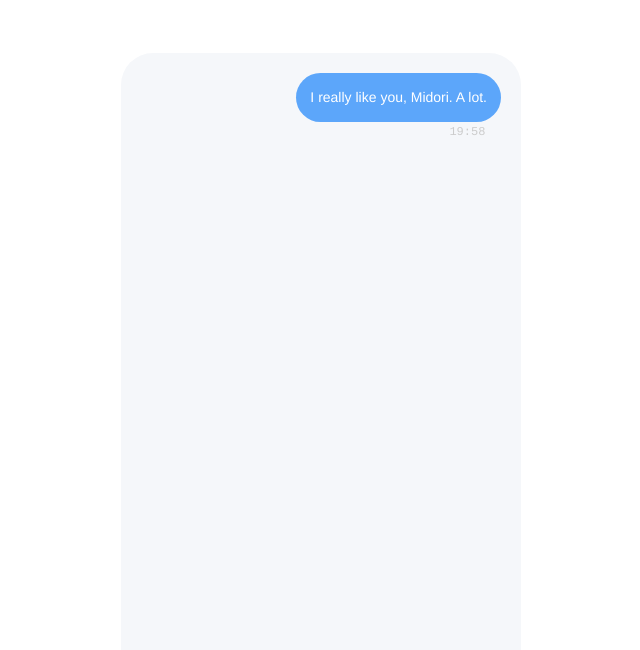
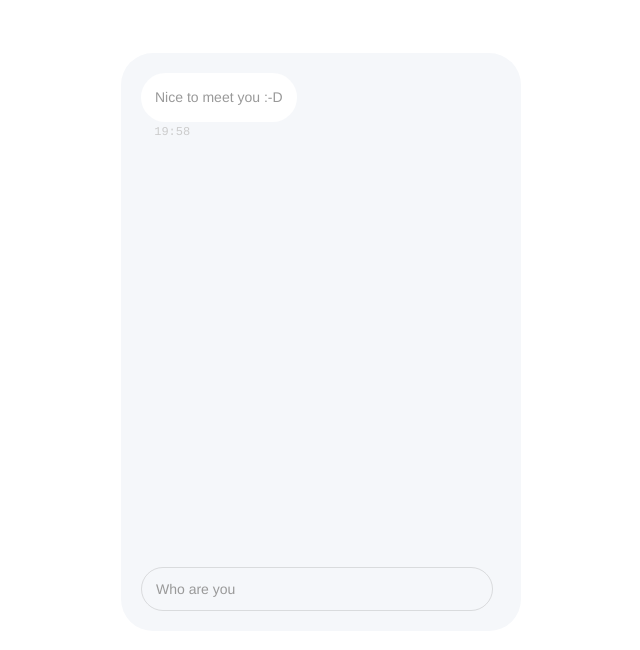
Before and after one commit to xuezzou/ilfam, a plain HTML site: page index.html in a window 1280 px wide. Shown: the whole page, without its empty margins (319-959 px from the left). Drawn offline with nearby package versions, Linux system fonts and the light colour scheme.

Commit message:
add two stories lines

```diff
--- a/conversation.js
+++ b/conversation.js
@@ -1,140 +1,241 @@
-var chatMessages = [{
+// messages
+let greeting = [{
+  name: "last",
+  msg: "Nice to meet you :-D",
+  delay: 500,
+  align: "left",
+  showTime: true,
+  time: "19:58"
+}];
+
+let choiceWhoAmI = [{
+  name: "ms1",
+  msg: "Who are you",
+  delay: 500,
+  align: "right",
+  showTime: true,
+  time: "19:58"
+}];
+
+let whoAmI = [{
+  name: "ms1",
+  msg: "A piano player who can't write good code and good poetry",
+  delay: 500,
+  align: "left",
+  showTime: false,
+  time: "19:58"
+}, {
+  name: "githubLink",
+  msg: "Here's my <a target='_blank' href='https://github.com/xuezzou'>Github</a>",
+  delay: 500,
+  align: "left",
+  showTime: false,
+  time: "19:58"
+}, {
+  name: "last",
+  msg: "And my <a target='_blank' href='xue_zou_resume_Dec18.pdf'>resume</a> if you are interested <br/> (๑¯◡¯๑)",
+  delay: 500,
+  align: "left",
+  showTime: true,
+  time: "19:58"
+}];
+
+let choiceTellAStory = [{
+  name: "ms1",
+  msg: "Tell a story",
+  delay: 500,
+  align: "right",
+  showTime: true,
+  time: "19:58"
+}];
+
+let storyNorwegianWood = [{
+  name: "ms1",
+  msg: "...",
+  delay: 500,
+  align: "left",
+  showTime: true,
+  time: "19:58"
+}, {
   name: "ms1",
   msg: "I really like you, Midori. A lot.",
   delay: 500,
   align: "right",
   showTime: true,
   time: "19:58"
-  },
-  {
+}, {
   name: "ms2",
   msg: "How much is a lot?",
   delay: 500,
   align: "left",
   showTime: true,
   time: "19:58"
-  },
-  {
+}, {
   name: "ms3",
   msg: "Like a spring bear,",
   delay: 500,
   align: "right",
   showTime: true,
   time: "19:58"
-  },
-  {
+}, {
   name: "ms4",
   msg: "A spring bear?",
   delay: 500,
   align: "left",
   showTime: false,
   time: "19:58"
-  },
-  {
+}, {
   name: "ms5",
   msg: "What’s that all about? A spring bear.",
   delay: 1000,
   align: "left",
   showTime: true,
   time: "19:58"
-  },
-  {
+}, {
   name: "ms6",
   msg: "You’re walking through a field all by yourself one day in spring,",
   delay: 1000,
   align: "right",
   showTime: false,
   time: "19:58"
-  },
-  {
+}, {
   name: "ms7",
   msg: "and this sweet little bear cub with velvet fur and shiny little eyes comes walking along.",
   delay: 2000,
   align: "right",
   showTime: false,
   time: "19:58"
-  },
-  {
+}, {
   name: "ms8",
   msg: "And he says to you,",
   delay: 2000,
   align: "right",
   showTime: false,
   time: "19:58"
-  },
-  {
+}, {
   name: "ms9",
   msg: "\"Hi, there, little lady. Want to tumble with me?\"",
   delay: 5000,
   align: "right",
   showTime: false,
   time: "19:58"
-  },
-  {
+}, {
   name: "ms10",
   msg: "So you and the bear cub spend the whole day in each other’s arms,",
   delay: 2000,
   align: "right",
   showTime: false,
   time: "19:58"
-  },
-  {
+}, {
   name: "ms11",
   msg: "tumbling down this clover-covered hill.",
   delay: 2000,
   align: "right",
   showTime: false,
   time: "19:58"
-  },
-  {
+}, {
   name: "ms12",
   msg: "Nice, huh?",
   delay: 1000,
   align: "right",
   showTime: true,
   time: "19:58"
-  },
-  {
+}, {
   name: "ms14",
   msg: "Yeah. Really nice",
   delay: 2000,
   align: "left",
   showTime: true,
   time: "19:58"
-  },
-  {
-    name: "ms15",
+}, {
+  name: "last",
   msg: "That’s how much I like you.",
   delay: 3000,
   align: "right",
   showTime: true,
   time: "19:58"
-  }
-];
-  var chatDelay = 0;
+}];
+
+
+// loading the
+
 
 function onRowAdded() {
   $('.chat-container').animate({
     scrollTop: $('.chat-container').prop('scrollHeight')
   });
 };
-  $.each(chatMessages, function(index, obj) {
-    chatDelay = chatDelay + 4000;
-    chatDelay2 = chatDelay + obj.delay;
-    chatDelay3 = chatDelay2 + 10;
-    scrollDelay = chatDelay;
-    chatTimeString = " ";
-    msgname = "." + obj.name;
-    msginner = ".messageinner-" + obj.name;
-    spinner = ".sp-" + obj.name;
+let choieOption = 0; // a global variable that controls the flow
+let chatDelay = 0; // chatDelay var that controls the time of display of messages
+
+function displayMessages(chatArea, chatMessages) {
+  $.each(chatMessages, function (index, obj) {
+    // chatDelay = chatDelay + 2000; // control the gerneral delayed time
+    let chatDelay2 = chatDelay + obj.delay;
+    let chatDelay3 = chatDelay2 + 10;
+    // let scrollDelay = chatDelay;
+    let chatTimeString = " ";
+    let msgname = "." + obj.name;
+    let msginner = ".messageinner-" + obj.name;
+    let spinner = ".sp-" + obj.name;
     if (obj.showTime == true) {
       chatTimeString = "<span class='message-time'>" + obj.time + "</span>";
     }
-    $(".chat-message-list").append("<li class='message-" + obj.align + " " + obj.name + "' hidden><div class='sp-" + obj.name + "'><span class='spinme-" + obj.align + "'><div class='spinner'><div class='bounce1'></div><div class='bounce2'></div><div class='bounce3'></div></div></span></div><div class='messageinner-" + obj.name + "' hidden><span class='message-text'>" + obj.msg + "</span>" + chatTimeString + "</div></li>");
+
+    $(chatArea).append("<li class='message-" + obj.align + " " + obj.name + "' hidden><div class='sp-" + obj.name + "'><span class='spinme-" + obj.align + "'><div class='spinner'><div class='bounce1'></div><div class='bounce2'></div><div class='bounce3'></div></div></span></div><div class='messageinner-" + obj.name + "' hidden><span class='message-text'>" + obj.msg + "</span>" + chatTimeString + "</div></li>");
     $(msgname).delay(chatDelay).fadeIn();
     $(spinner).delay(chatDelay2).hide(1);
     $(msginner).delay(chatDelay3).fadeIn();
     setTimeout(onRowAdded, chatDelay);
     setTimeout(onRowAdded, chatDelay3);
     chatDelay = chatDelay3;
+
+    if (index === chatMessages.length - 1 && obj.name === "last") {
+      // choieOption++;
+      $(".user-message").delay(chatDelay3 + 1000).queue(function (n) {
+        if (choieOption % 2 === 0) {
+          $(this).html(choiceWhoAmI[0].msg);
+        } else if (choieOption % 2 === 1) {
+          $(this).html(choiceTellAStory[0].msg);
+        }
+        choieOption = choieOption + 1;
+
+
+        n();
       });
+      // $(".userMessage").delay(chatDelay3 + 1000)
+      console.log(choieOption);
+      console.log('last one' + chatDelay3);
+      //chatDelay3 + 1000
+    }
+  });
+}
+
+function displayUserOption(chatMessages) {
+  // $(".user-chat").append("<li>hi</li>");
+  // displayMessages()
+};
+
+function loadingConversation() {
+  displayMessages(".chat-message-list", greeting);
+  // displayMessages(".user-chat", choiceWhoAmI);
+};
+
+$('.user-message').on("click", function () {
+  chatDelay = 0;
+  if (this.innerText === choiceWhoAmI[0].msg) {
+    displayMessages(".chat-message-list", choiceWhoAmI);
+    displayMessages(".chat-message-list", whoAmI);
+  } else if (this.innerText === choiceTellAStory[0].msg) {
+    displayMessages(".chat-message-list", choiceTellAStory);
+    displayMessages(".chat-message-list", storyNorwegianWood);
+  } else {
+    // again the conversation
+  }
+  $(this).html("Say something...");
+  // $(this).off('hover');
+
+
+});
+
+loadingConversation();
--- a/index.html
+++ b/index.html
@@ -1,15 +1,16 @@
 <!DOCTYPE html>
 <html lang="en">
+
 <head>
     <meta name="viewport" content="width=device-width, initial-scale=1, shrink-to-fit=no">
     <meta charset="UTF-8">
-        <title>Messenger Chat Animation</title>
+    <title>Chatting with Xue</title>
     <script src="https://code.jquery.com/jquery-3.3.1.min.js"
-        integrity="sha256-FgpCb/KJQlLNfOu91ta32o/NMZxltwRo8QtmkMRdAu8="
-        crossorigin="anonymous"></script>
+        integrity="sha256-FgpCb/KJQlLNfOu91ta32o/NMZxltwRo8QtmkMRdAu8=" crossorigin="anonymous"></script>
     <link type="text/css" rel="stylesheet" href="main.css" />
 
 </head>
+
 <body>
     <div id="wrapper">
         <div class="chat">
@@ -20,10 +21,22 @@
                     </ul>
 
                 </div>
+
+            </div>
+            <div class="" >
+                <div>
+                    <span class="user-chat " >
+                        <div class="user-message ">Say something...</div>
+                    </span>
+                    <!-- <span class="user-chat send-button">
+                        <div class="user-message">Send</div>
+                    </span> -->
+                </div>
             </div>
         </div>
     </div>
 
     <script type="text/javascript" src="conversation.js"></script>
 </body>
+
 </html>
--- a/main.css
+++ b/main.css
@@ -14,11 +14,43 @@
   list-style: none;
 }
 
+.user-chat {
+  /* display: block; */
+  /* padding-left: 1em !important; */
+  /* color: #999;
+  font-weight: 100;
+  line-height: 1.5em;
+  font-size: 14px; */
+}
+
+.user-message {
+  margin-top: 1em;
+  display: inline-block;
+  font-size: 14px;
+  line-height: 1.5em;
+  padding: 1em;
+  border-radius: 2em;
+  line-height: 1em;
+  font-weight: 100;
+  text-align: left;
+  color: #999;
+  border-color: rgba(153, 153, 153, 0.3);
+  border-style: solid;
+  border-width: .08em;
+  width: 23em;
+  height: 1em;
+}
+
+.user-message:hover {
+  color: #ccc;
+  cursor: pointer;
+}
+
 .message-left .message-time {
   display: block;
   font-size: 12px;
   text-align: left;
-    padding-left: 1.3em;
+  padding-left: 1.1em;
   padding-top: 0.3em;
   color: #ccc;
   font-family: Courier;
@@ -28,7 +60,7 @@
   display: block;
   font-size: 12px;
   text-align: right;
-    padding-right: 1.3em;
+  padding-right: 1.1em;
   padding-top: 0.3em;
   color: #ccc;
   font-family: Courier;
@@ -76,7 +108,7 @@
 }
 
 .chat-container {
-    height: 40em;
+  height: 30em;
   overflow-y: scroll;
   /* padding-right: 1em; */
 }
@@ -108,14 +140,14 @@
   text-align: center;
 }
 
-  .spinner > div {
+.spinner>div {
   width: 10px;
   height: 10px;
   border-radius: 100%;
   display: inline-block;
   -webkit-animation: sk-bouncedelay 1.4s infinite ease-in-out both;
   animation: sk-bouncedelay 1.4s infinite ease-in-out both;
-    background: rgba(0,0,0,1);
+  background: rgba(0, 0, 0, 1);
 }
 
 .spinner .bounce1 {
@@ -129,9 +161,7 @@
 }
 
 @-webkit-keyframes sk-bouncedelay {
-    0%,
-    80%,
-    100% {
+  0%, 80%, 100% {
     -webkit-transform: scale(0)
   }
   40% {
@@ -140,9 +170,7 @@
 }
 
 @keyframes sk-bouncedelay {
-    0%,
-    80%,
-    100% {
+  0%, 80%, 100% {
     -webkit-transform: scale(0);
     transform: scale(0);
   }
@@ -153,8 +181,25 @@
 }
 
 @media only screen and (max-width: 600px) {
-    #wrapper{
+  #wrapper {
     width: 90vw !important;
-      height: 80vh !important;
+    height: 60vh !important;
   }
 }
+
+/* styling for link */
+
+a, a:visited {
+  color: pink;
+  text-decoration: none;
+}
+
+a:hover {
+  color: lightblue;
+  text-decoration: none;
+}
+
+a:active {
+  color: violet;
+  text-decoration: none;
+}
```
Also changed, not shown: 1 other file. Lines whose indentation alone changed are shown as unchanged.
